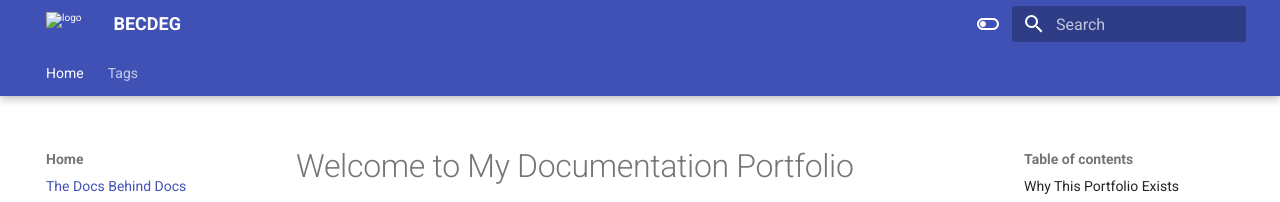
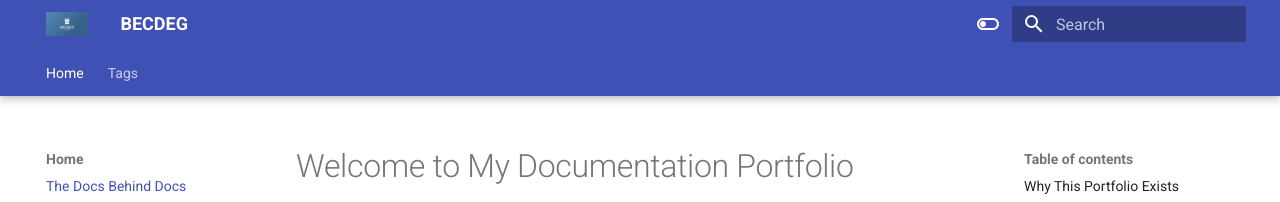
Before and after one commit to harshkanth/Becdeg-docs, an MkDocs documentation site: the page built from docs/index.md, in a window 1280 px wide. Shown: the top 202 px of the page. Built offline with MkDocs 1.6.1 and Material for MkDocs 9.7.7, drawn with Linux system fonts in a browser that asks for light colours.

Commit message:
logo change

```diff
--- a/mkdocs.yml
+++ b/mkdocs.yml
@@ -15,8 +15,8 @@ theme:
         icon: material/toggle-switch
         name: Switch to light mode
 
-  logo: assets/Becdeg logo.png
-  favicon: assets/Becdeg logo.png
+  logo: Becdeg logo.png
+  favicon: Becdeg logo.png
   language: en
   features:
     - navigation.tabs
```
